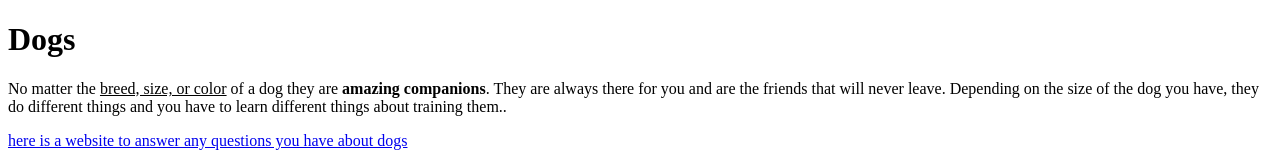
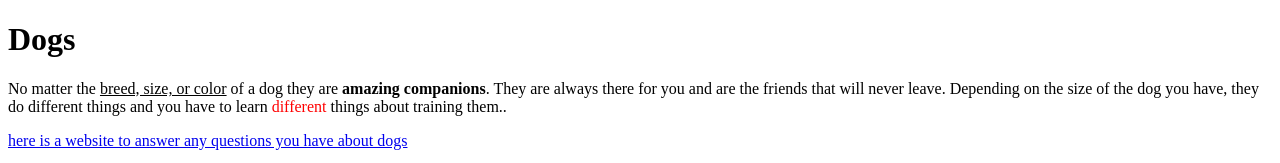
Before and after one commit to GR4073/gr4073, a plain HTML site: page index.html in a window 1280 px wide. Shown: the top 163 px of the page. Drawn offline with Linux system fonts and the light colour scheme; grey boxes are pictures that could not be loaded.

Commit message:
Update index.html

```diff
--- a/index.html
+++ b/index.html
@@ -2,7 +2,7 @@
 <html>
  <body>
     <h1>Dogs</h1>
-  <p> No matter the <u>breed, size, or color</u> of a dog they are <b>amazing companions</b>. They are always there for you and are the friends that will never leave. Depending on the size of the dog you have, they do different things and you have to learn different things about training them..</p>
+  <p> No matter the <u>breed, size, or color</u> of a dog they are <b>amazing companions</b>. They are always there for you and are the friends that will never leave. Depending on the size of the dog you have, they do different things and you have to learn <font color="red">different</font> things about training them..</p>
     <p> <a href="https://www.dogster.com/">here is a website to answer any questions you have about dogs</a></p>
     <p><img src="http://fallinpets.com/wp-content/uploads/2017/11/dogs-cute-dog.jpg" alt="text" style="width:300px;height:200px;"></p>
   <p><iframe width="560" height="315" src="https://www.youtube.com/embed/iXCESZ1Wn7Q" frameborder="0" allow="accelerometer; autoplay; encrypted-media; gyroscope; picture-in-picture" allowfullscreen></iframe> </p>
```
